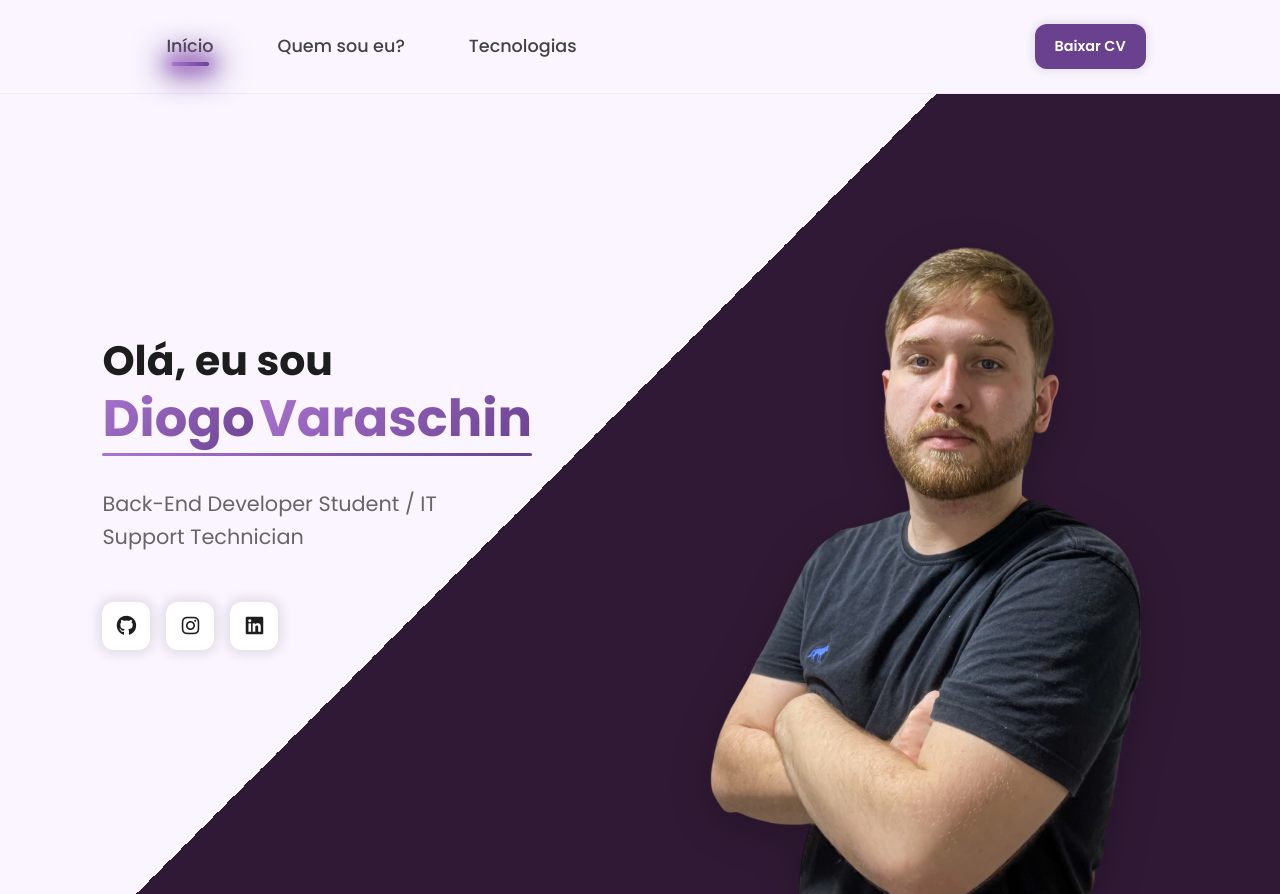
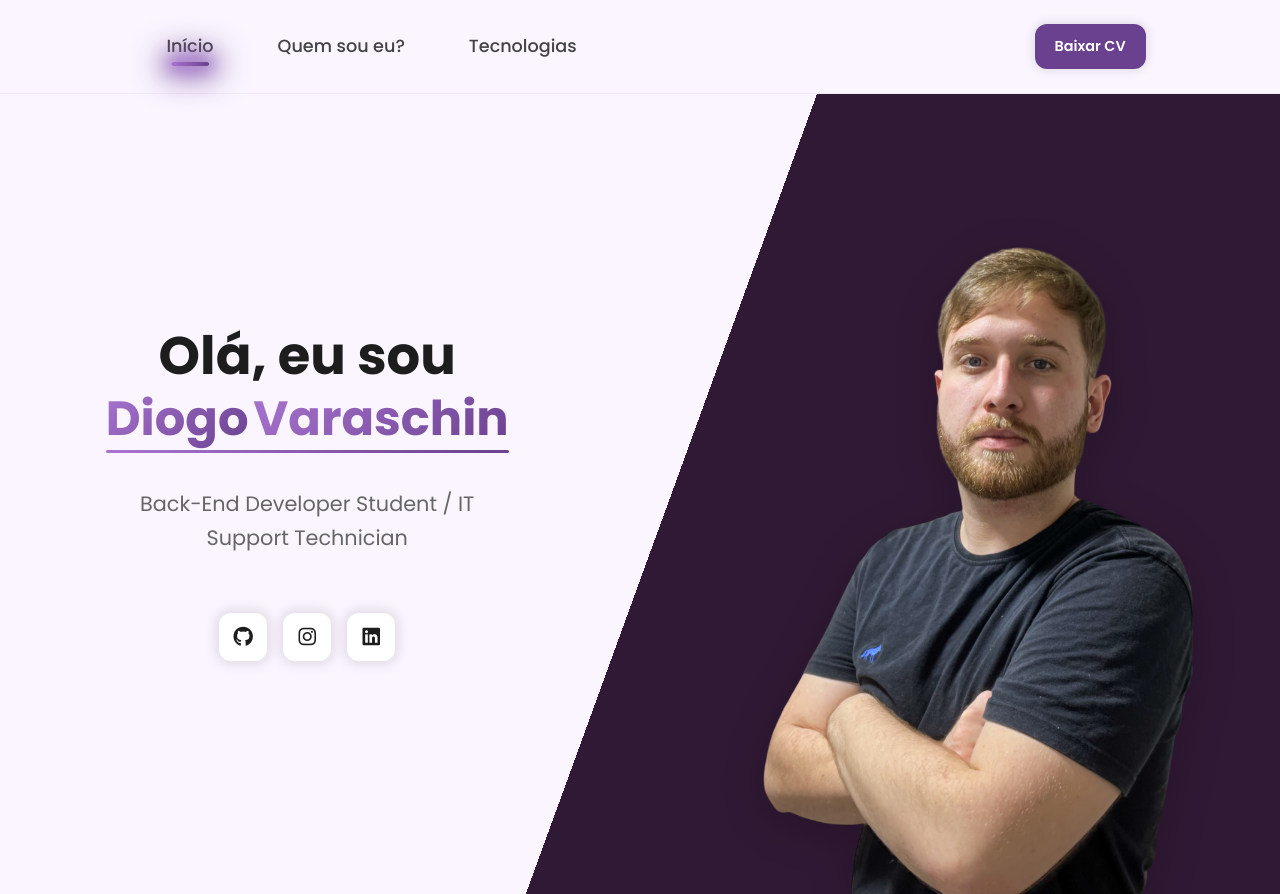
Before and after one commit to diogoww/diogow.dev, a website: page index.html in a window 1280 px wide. Shown: the top 894 px of the page. Drawn offline with nearby package versions, Linux system fonts and the light colour scheme.

Commit message:
style: small changes in home.css

```diff
--- a/styles/home.css
+++ b/styles/home.css
@@ -1,37 +1,42 @@
 #home {
     display: flex;
     align-items: center;
-    justify-content: space-between;
-    min-height: 100vh;
+    justify-content: flex-start;
+    height: 100vh;
+    min-height: 500px;
     position: relative;
     overflow: hidden;
     padding: 0;
     gap: 0;
-    background: linear-gradient(135deg, transparent 0%, transparent 45%, #301934 45%, #301934 100%);
+    background: linear-gradient(110deg, transparent 0%, transparent 52%, #301934 52%, #301934 100%);
 }
 
 #cta {
-    width: 45%;
+    width: 48%;
     display: flex;
     flex-direction: column;
-    gap: 2rem;
+    gap: 2.2rem;
     z-index: 2;
     animation: fadeInLeft 1s ease-out;
-    padding: 4rem 8%;
+    padding: 0 8% 0 8%;
     align-items: flex-start;
+    justify-content: center;
+    text-align: left;
+    margin-top: 0;
 }
 
 #cta .title {
-    font-size: clamp(2rem, 4vw, 3.5rem);
+    font-size: clamp(2rem, 4vw, 3rem);
     color: #1d1d1d;
     font-weight: 700;
     line-height: 1.1;
-    text-align: left;
+    text-align: center;
     width: 100%;
     display: flex;
     flex-wrap: wrap;
     gap: 0;
     position: relative;
+    justify-content: center;
 }
 
 #cta .title span:first-child {
@@ -41,7 +46,7 @@
     -webkit-text-fill-color: unset;
     background-clip: unset;
     position: relative;
-    font-size: 0.8em;
+    font-size: 1.1em;
     width: 100%;
 }
 
@@ -81,28 +86,30 @@
     color: #666666;
     font-weight: 400;
     line-height: 1.6;
-    text-align: left;
+    text-align: center;
     width: 100%;
 }
 
 #cta .social-media-buttons {
-    margin-top: 1rem;
-    justify-content: flex-start;
+    margin-top: 1.5rem;
+    justify-content: center;
     width: 100%;
 }
 
 #banner {
     display: flex;
-    align-items: flex-end;
-    justify-content: center;
-    width: 55%;
+    align-items: center;
+    justify-content: flex-end;
+    width: 52%;
+    height: 100vh;
+    min-height: 500px;
     z-index: 2;
     animation: fadeInRight 1s ease-out 0.3s both;
     position: relative;
-    min-height: 100vh;
 }
 
 #banner img {
+    height: 100%;
     max-height: 100vh;
     width: auto;
     object-fit: contain;
@@ -114,6 +121,10 @@
     position: relative;
     z-index: 2;
     margin-bottom: 0;
+    margin-top: 0;
+    margin-right: 0;
+    margin-left: auto;
+    display: block;
 }
 
 #banner img:hover {
```
